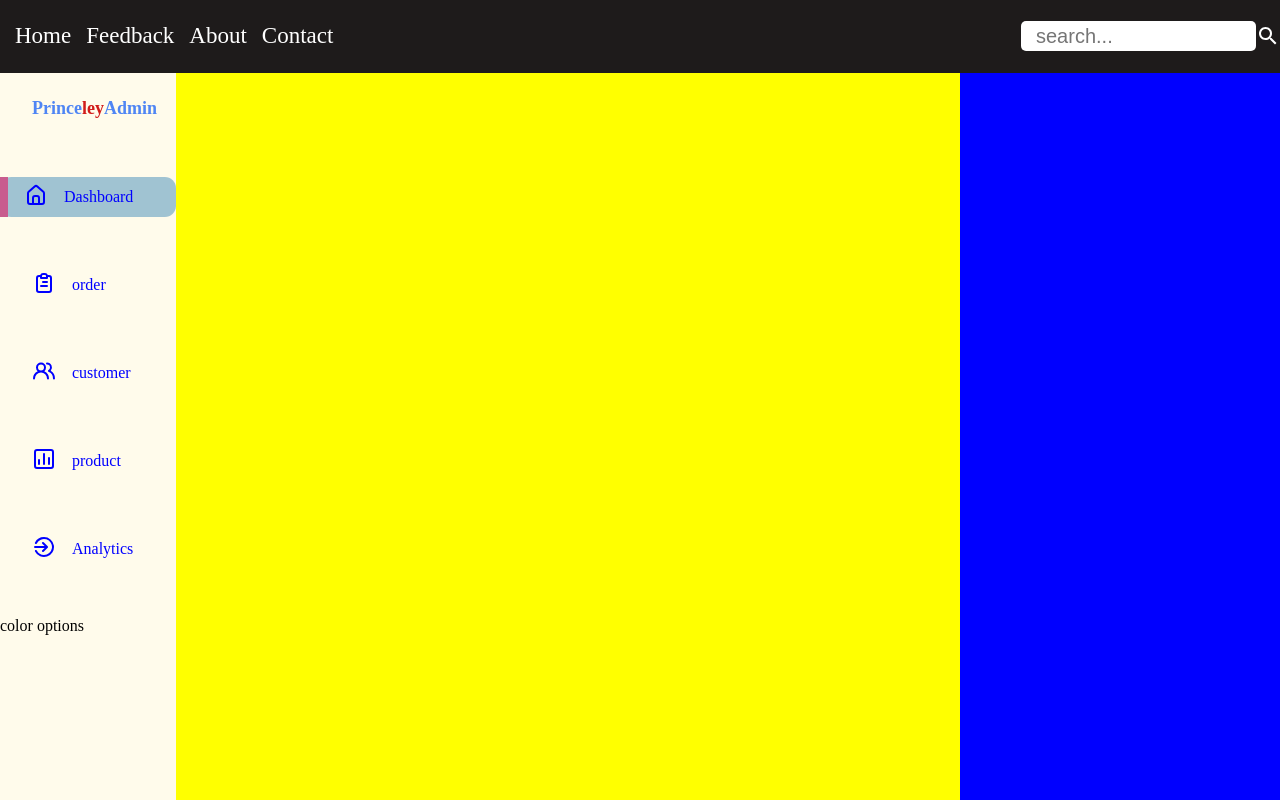
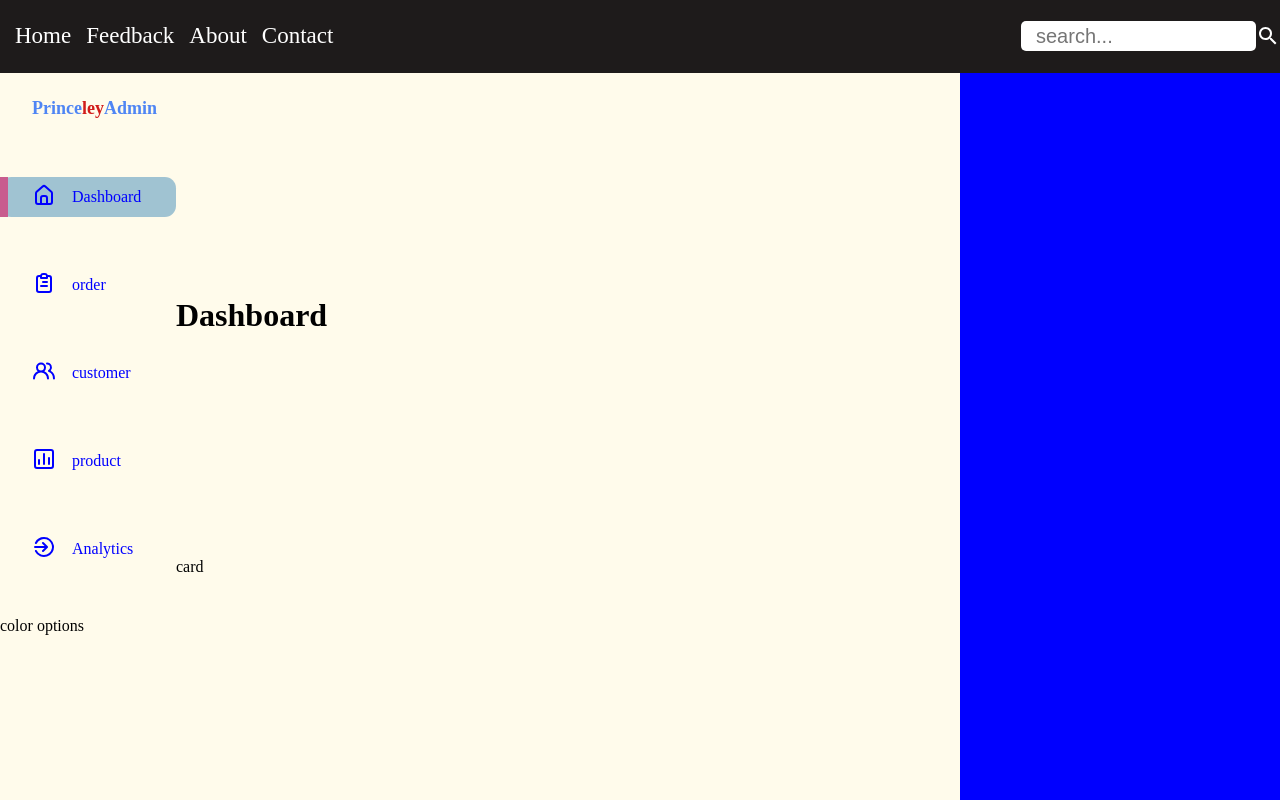
Before and after one commit to steno1/movieResponsivewithNav, a React (Create React App) app: page / in a window 1280 px wide. Built offline with nearby package versions, Linux system fonts and the light colour scheme.

Commit message:
updated code on 8th jan 2023

```diff
--- /dev/null
+++ b/src/component/cards/Card.jsx
@@ -0,0 +1,9 @@
+import './card.scss'
+const Card=()=>{
+    return(
+        <div className="card">
+card
+        </div>
+    )
+}
+export default Card
--- /dev/null
+++ b/src/maindash/Maindash.jsx
@@ -0,0 +1,11 @@
+import './maindash.scss'
+import Card from '../component/cards/Card';
+const Maindash=()=>{
+    return(
+        <div className="maindash">
+<h1>Dashboard</h1>
+<Card/>
+        </div>
+    )
+}
+export default Maindash;
--- /dev/null
+++ b/src/maindash/maindash.scss
@@ -0,0 +1,6 @@
+.maindash{
+display: flex;
+flex-direction: column;
+justify-content: space-evenly;
+background-color: #fffbeb;
+}
--- a/src/pages/home/Home.jsx
+++ b/src/pages/home/Home.jsx
@@ -1,6 +1,7 @@
 import "./home.scss"
 import Sidebar from "../../sidebar/Sidebar";
 import Navbar from "../../navbar/Navbar";
+import Maindash from "../../maindash/Maindash";
 const Home=()=>{
     return(
         <div className="home">
@@ -8,9 +9,7 @@ const Home=()=>{
         <div className='homeGlass'>
 
     <Sidebar/>
-    <div style={{backgroundColor:"yellow"}}>
-
-    </div>
+    <Maindash/>
     <div style={{backgroundColor:"blue"}}>
 
     </div>
--- a/src/sidebar/sidebar.scss
+++ b/src/sidebar/sidebar.scss
@@ -6,10 +6,6 @@ padding-top: 1rem;
 transition: all 300ms ease;
 background-color: #fffbeb;
 gap: 3rem;
-
-
-
-
 
 .top{
     display: flex;
@@ -51,17 +47,15 @@ gap: 3rem;
         border-radius: 0.7rem;
         color: blue;
         font-weight: 500;
-
-
-
     &.active{
         background-color: #A0C3D2;
         margin-left: 0;
         &.active::before{
             background-color: #C85C8E;
             content: " ";
-            width: 8px;
+           width: 8px;
             height: 100%;
+            margin-right:calc(1rem - 8px);
         }
     }
 
```
Also changed, not shown: src/sidebar/Sidebar.jsx (+0 -11 lines), src/component/cards/card.scss (added), src/maindash/main.scss (added).
